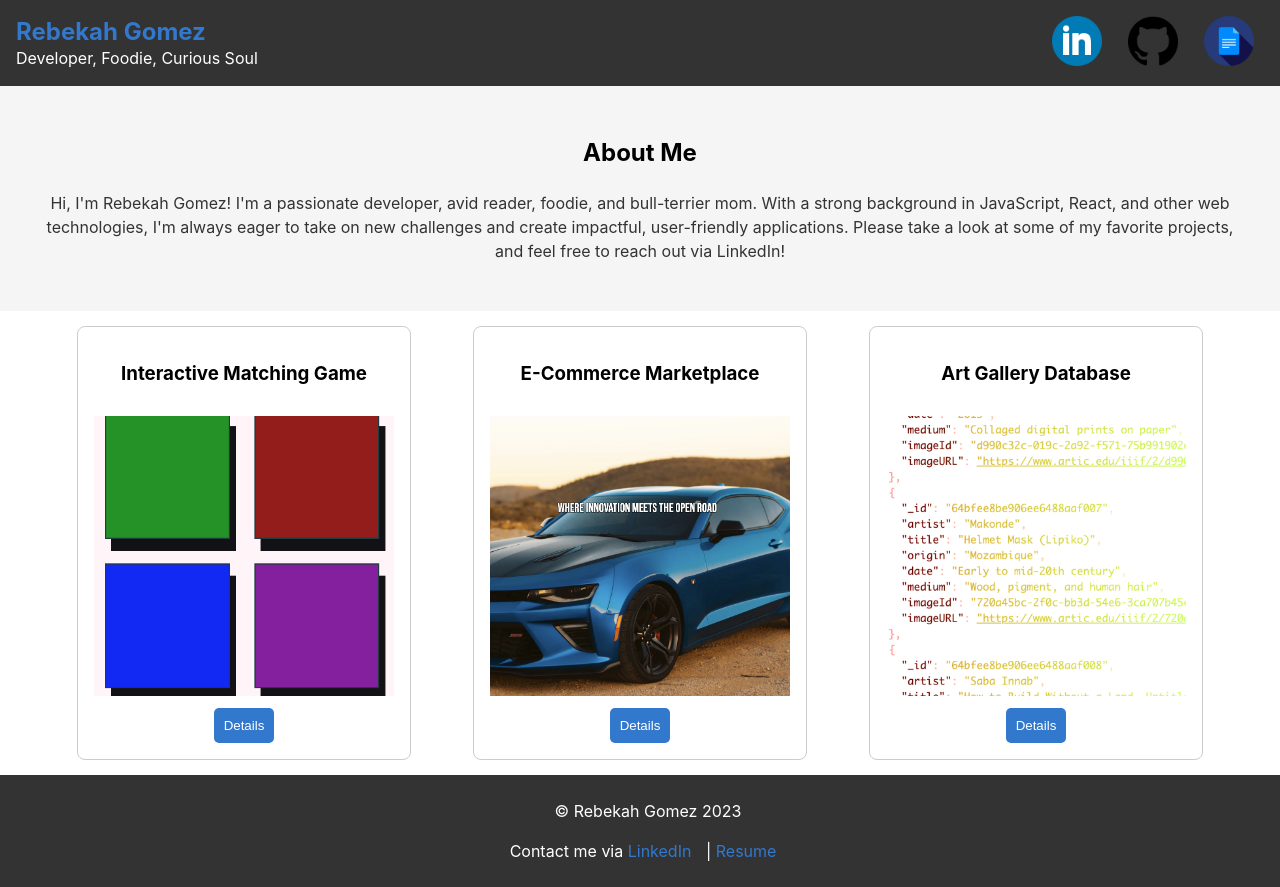
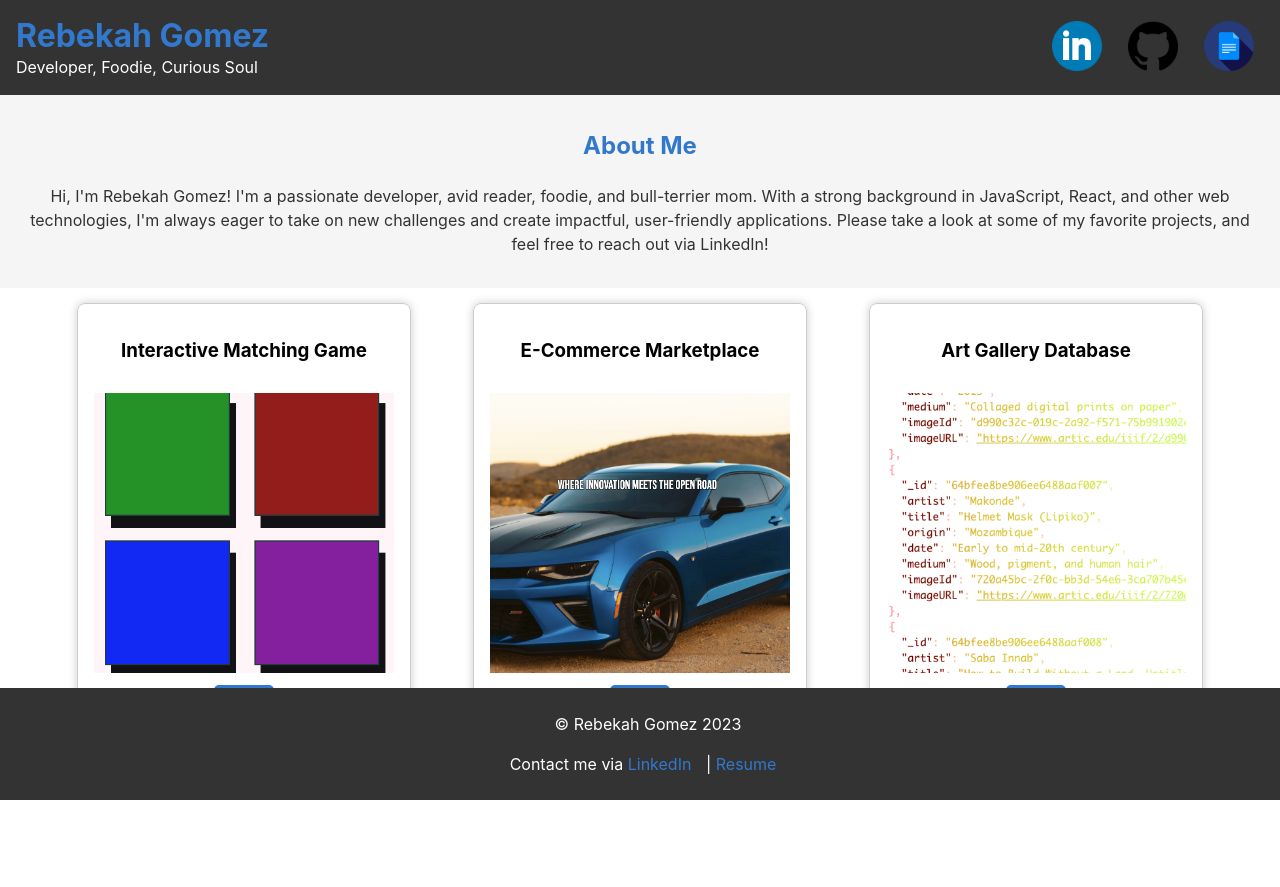
Before and after one commit to RebekahGomez/portfolio, a React (Create React App) app: page / in a window 1280 px wide. After the commit the page ends 800 px from the top, so only its background shows below. Built offline with nearby package versions, Linux system fonts and the light colour scheme.

Commit message:
little styling tweaks

```diff
--- a/src/components/AboutMe/AboutMe.css
+++ b/src/components/AboutMe/AboutMe.css
@@ -1,11 +1,13 @@
 .about-me {
-  padding: 2em;
+  padding: 1em;
   text-align: center;
   background-color: #f5f5f5;
 }
 
 h2 {
   margin-bottom: 1em;
+
+  color: #3278cd;
 }
 
 p {
--- a/src/components/Footer/Footer.css
+++ b/src/components/Footer/Footer.css
@@ -2,7 +2,7 @@
   background-color: #333;
   color: #fff;
   text-align: center;
-  position: relative;
+  position: fixed;
   padding: .5em;
   bottom: 0;
   width: 100%;
@@ -24,6 +24,7 @@
 @media (max-width: 480px) {
   .footer {
     font-size: 0.8rem;
+    position: relative;
   }
   .footer a {
     margin: 2px 0;
--- a/src/components/Navbar/Navbar.css
+++ b/src/components/Navbar/Navbar.css
@@ -9,7 +9,7 @@
 
 .navbar-brand h1 {
   margin: 0;
-  font-size: 1.5em;
+  font-size: 2em;
 }
 
 
--- a/src/components/ProjectCard/ProjectCard.css
+++ b/src/components/ProjectCard/ProjectCard.css
@@ -10,6 +10,7 @@
   flex-direction: column;
   align-items: center;
   justify-content: space-between;
+  box-shadow: 0 0 10px rgba(0, 0, 0, 0.2);
 }
 
 .project-image {
```
